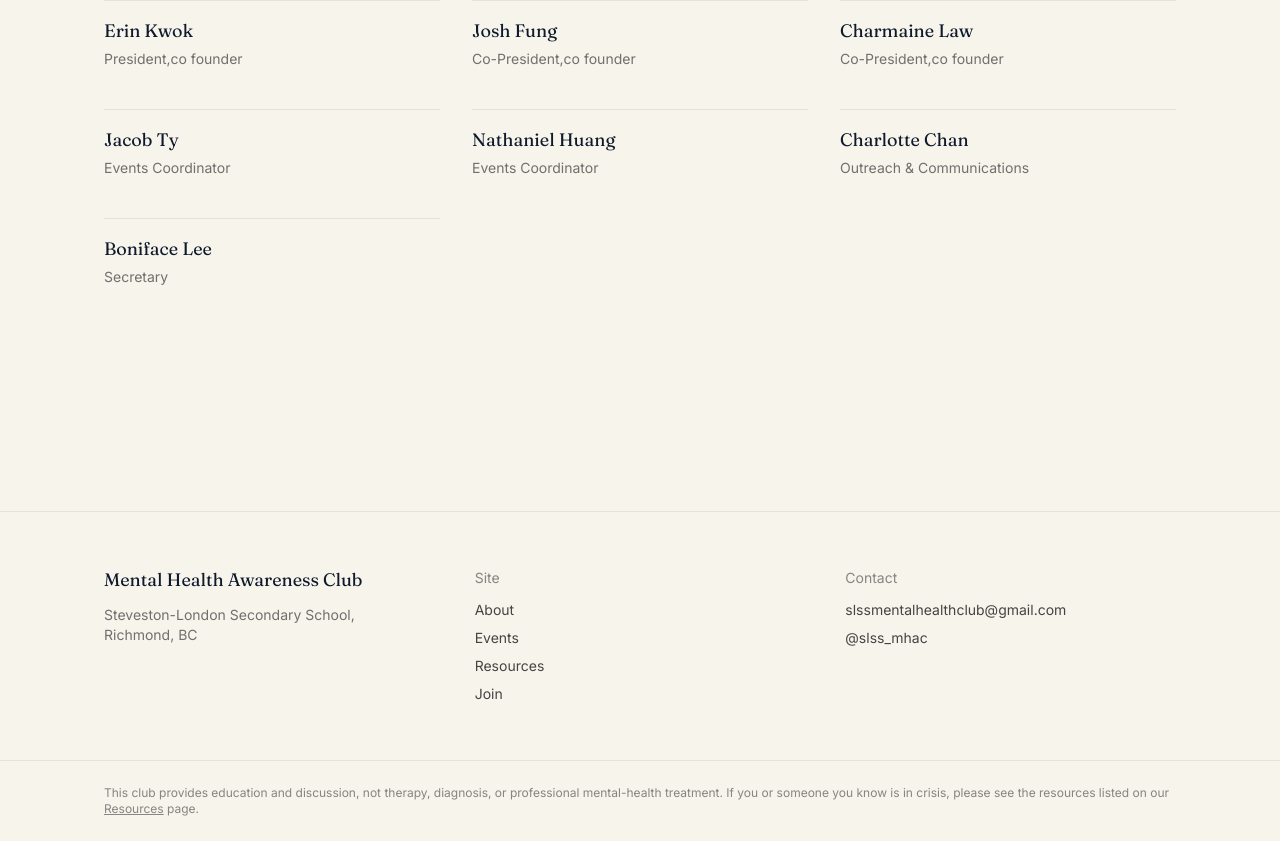
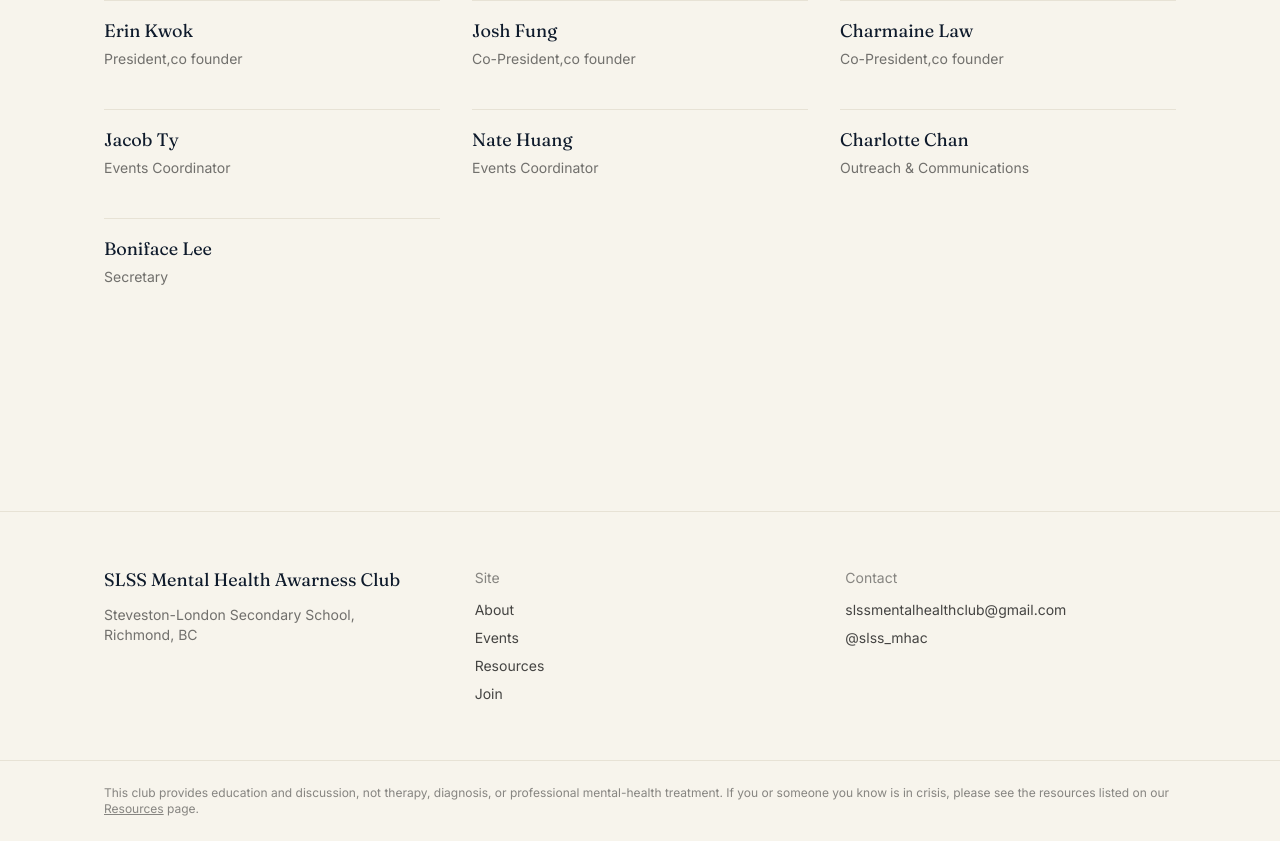
Before and after one commit to erinkwok1108-cpu/mha-club, a Next.js app: page /about in a window 1280 px wide. Shown: the part 1840-2681 px from the top of the page. Built offline with nearby package versions, Linux system fonts and the light colour scheme.

Commit message:
Update club title and team name

```diff
--- a/data/config.js
+++ b/data/config.js
@@ -2,7 +2,7 @@
 // This is the one file most people will want to touch first.
 // Change the club name here and it updates everywhere on the site.
 
-export const CLUB_NAME = "Mental Health Awareness Club";
+export const CLUB_NAME = "SLSS Mental Health Awarness Club";
 export const SCHOOL_NAME = "Steveston-London Secondary School";
 export const SCHOOL_LOCATION = "Richmond, BC";
 
--- a/data/team.js
+++ b/data/team.js
@@ -6,7 +6,7 @@ export const team = [
   { name: "Josh Fung", role: "Co-President,co founder" },
   { name: "Charmaine Law", role: "Co-President,co founder" },
   { name: "Jacob Ty", role: "Events Coordinator" },
-  { name: "Nathaniel Huang", role: "Events Coordinator" },
+  { name: "Nate Huang", role: "Events Coordinator" },
   { name: "Charlotte Chan", role: "Outreach & Communications" },
   { name: "Boniface Lee", role: "Secretary" },
 ];
```
